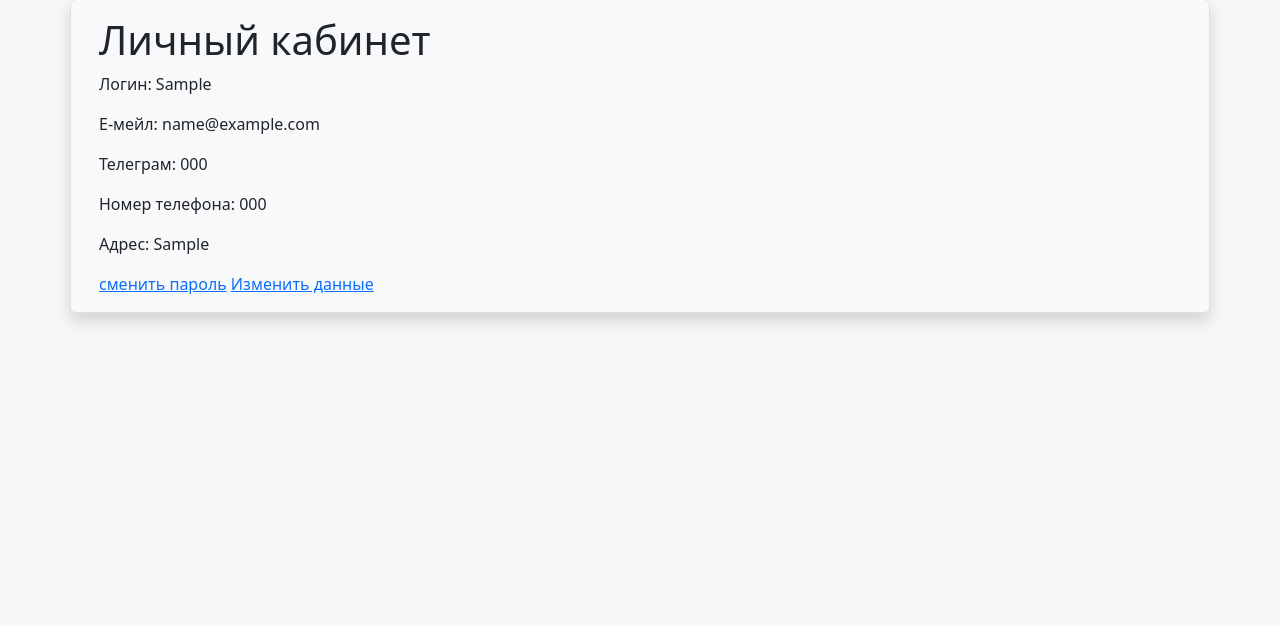
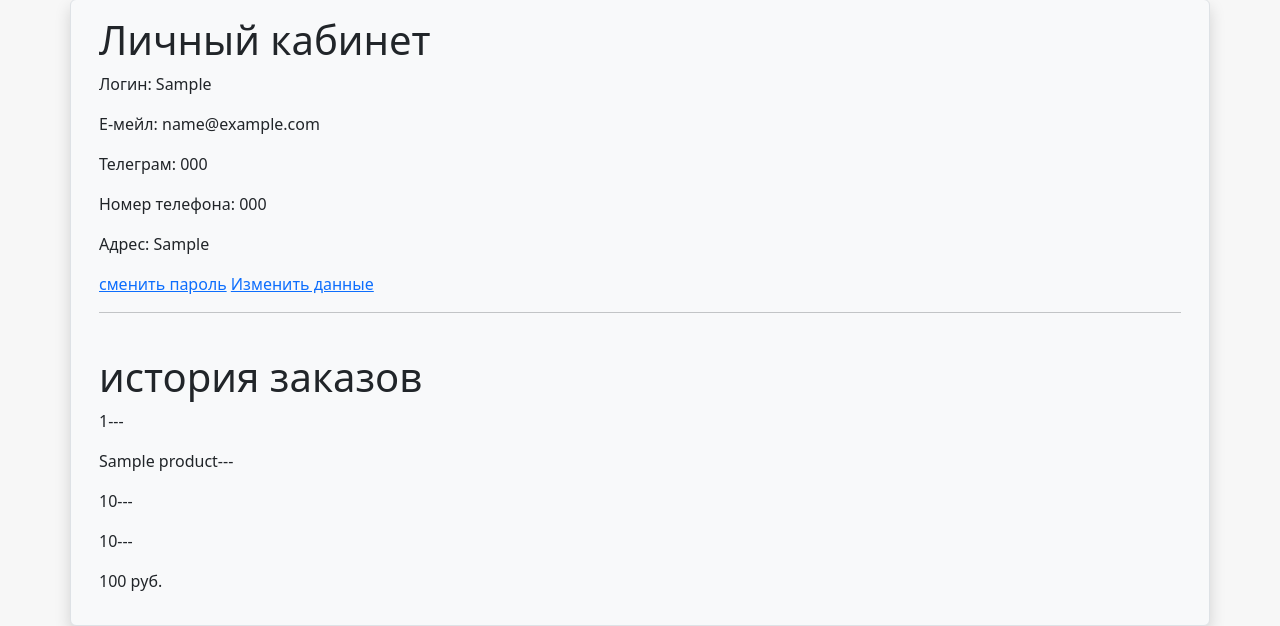
Before and after one commit to Klaus8k/l_f, a Django app: page /account/dashboard/ in a window 1280 px wide. Shown: the part 195-821 px from the top of the page. Before the commit the page ends 519 px from the top, so only its background shows below. Run offline with Django 4.2, Linux system fonts and the light colour scheme; a user stored in the database is signed in; tables that the repository leaves empty hold one stand-in row (values such as "Sample post"); parts of the project's set-up code (start-up, migrations or seed data) failed here and were passed over; some libraries are stand-ins or nearby versions.

Commit message:
история заказов

```diff
--- a/l_f/account/templates/account/dashboard.html
+++ b/l_f/account/templates/account/dashboard.html
@@ -11,4 +11,22 @@
   <p>Адрес: {{ request.user.profile.adress|default:'не установлен' }}</p>
   <a href="{% url 'account:password_change' %}">сменить пароль</a>
   <a href="{% url 'account:change_profile' %}">Изменить данные</a>
+
+  <hr>
+  <br>
+
+  <div class="history_orders">
+    <h1>история заказов</h1>
+
+    {% for item in user_orders %}
+    <p>{{ item.id }}---</p>
+    <p>{{ item.product }}---</p>
+    <p>{{ item.quantity }}---</p>
+    <p>{{ item.price }}---</p>
+    <p>{{ item.get_cost }} руб.</p>
+
+    {% endfor %}
+  </div>
+
+
 {% endblock %}
--- a/l_f/account/views.py
+++ b/l_f/account/views.py
@@ -11,15 +11,31 @@ from django.contrib.auth import views as auth_views
 
 from .forms import ProfileEditForm
 
+from orders.models import Order, OrderItem
+
 from .models import Profile
 import time
 
 
 @login_required
 def dashboard(request):
+
+    ''' выбираем заказы пользователя и добавляем в контекст'''
+
+    subj_orders = []
+    user_orders = Order.objects.filter(user_name=request.user)
+
+    for i in user_orders:
+        subj_orders += OrderItem.objects.filter(pk=i.pk)
+
+
+
+    context = {'user_orders': subj_orders, 'section': 'dashboard'}
+
+
     return render(request,
                   'account/dashboard.html',
-                  {'section': 'dashboard'})
+                  context=context,)
 
 
 @login_required
```
Also changed, not shown: 1 other file.
